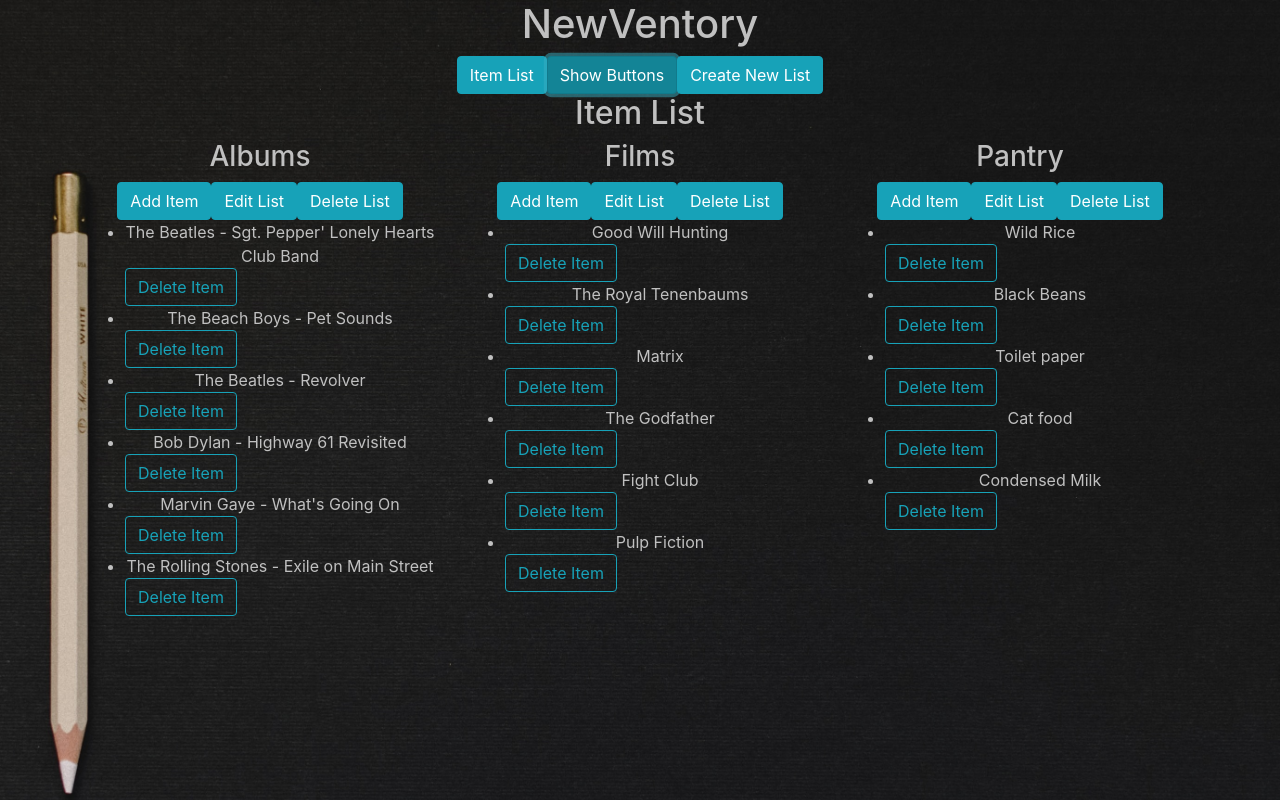
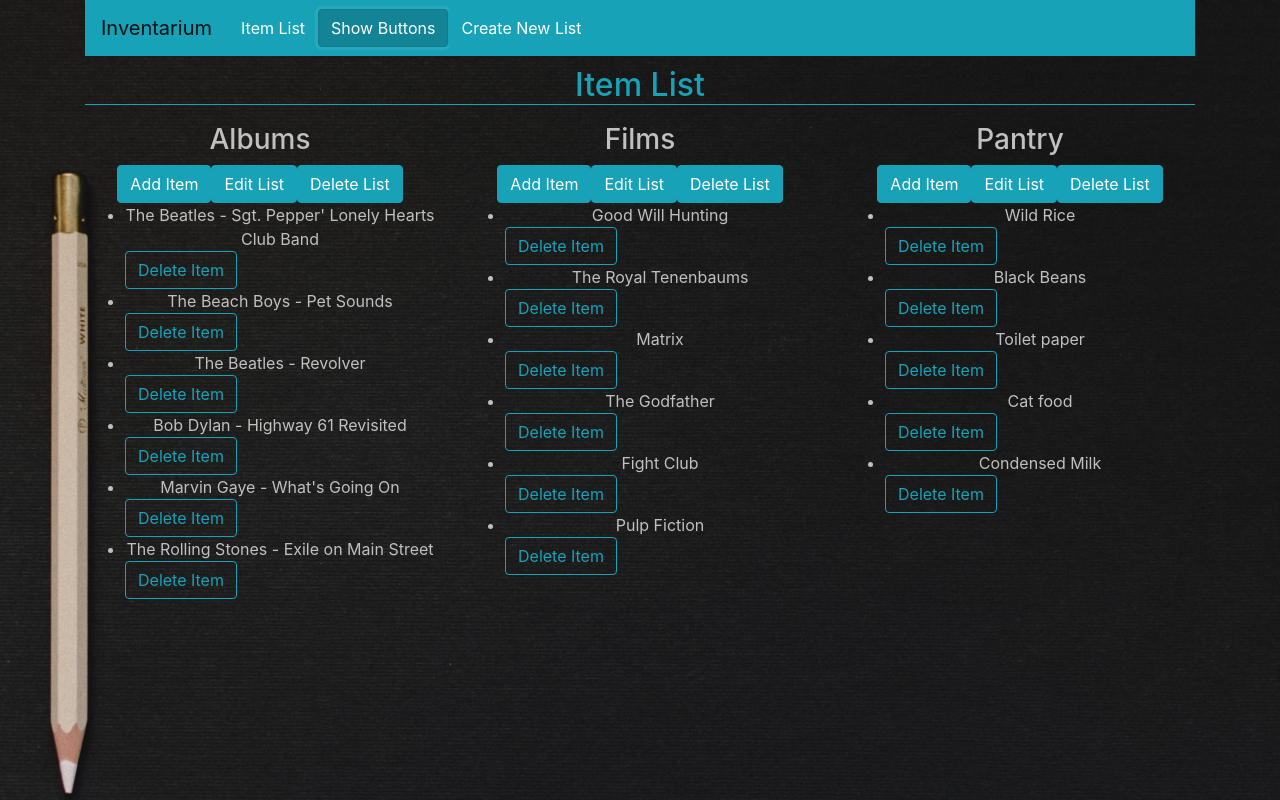
Before and after one commit to feliciaboghiu/mvp, a React (Create React App) app: page / in a window 1280 px wide. Both pictures are taken after a click on the button "Show Buttons". Built offline with nearby package versions, Linux system fonts and the light colour scheme.

Commit message:
Basic features done

```diff
--- a/src/App.css
+++ b/src/App.css
@@ -7,9 +7,20 @@ body {
   text-align: center;
 }
 
-/*.background {
-  background-color: rgba(255, 255, 255, 0.3);
-}*/
+h2 {
+  margin-top: 10px;
+  border-bottom: 1px solid #17A2B8;
+  color:#17A2B8;
+}
+
+h3 {
+  margin-top: 10px;
+
+}
+
+center{
+  text-align: center;
+}
 
 .white a {
   color: white;
@@ -27,7 +38,7 @@ body {
   text-decoration: none;
 }
 .teal a {
-  color: rgb(76, 165, 198);
+  color: #17A2B8;
 }
 
 .teal a:link  {
--- a/src/App.js
+++ b/src/App.js
@@ -8,6 +8,7 @@ import { withRouter, Router } from "react-router";
 import Error404View from './Error404View';
 import EditList from './EditList';
 import Button from 'react-bootstrap/Button';
+import Navbar from 'react-bootstrap/Navbar';
 
 
 
@@ -96,19 +97,7 @@ class App extends React.Component {
     let newList = newLists.find((l) => l.id === listId);
     newList.title = newTitle;
     newList.name = newNames;
-    //console.log(newList)
-
-    //let name = newList[nameIx].splice(nameIx)
-    //let newIx = newLists.findIndex((l) => l.id === listId);
-    //if(newNames) {
-    //
-      //newList = newList.splice(newIx, 1, newNames);
-    //}
-
-    //newLists = newLists.splice(newLists[newIx], 1, newList);
-    //console.log("newLists: ", newLists)
     this.setState({lists: newLists})
-    //console.log(newLists)
     this.props.history.push('/');
 
   }
@@ -117,20 +106,15 @@ class App extends React.Component {
 
       return (
         <div className="container">
-          <h1>NewVentory</h1>
 
           <div className="white">
-            <Button variant="info"><NavLink to='/' exact activeClassName='selected'>Item List</NavLink></Button>
-            <Button variant="info" onClick={(e)=>this.showButtons(e)}>Show Buttons</Button>
-            <Button variant="info"><NavLink to='/addlist' activeClassName='selected'>Create New List</NavLink></Button>
+            <Navbar bg='info' expand="lg">
+              <Navbar.Brand>Inventarium</Navbar.Brand>
+              <Button variant="info"><NavLink to='/' exact activeClassName='selected'>Item List</NavLink></Button>
+              <Button variant="info" onClick={(e)=>this.showButtons(e)}>Show Buttons</Button>
+              <Button variant="info"><NavLink to='/addlist' activeClassName='selected'>Create New List</NavLink></Button>
+            </Navbar>
           </div>
-              {/*{(this.state.view === itemList)
-                ? <ItemList />
-                : (this.state.view === 2)
-                  ? <InsertForm addListItem={newName => this.addListItem(newName)} />
-                  : (this.state.view === 3)
-                    ? <NewList addNewList={newList => this.addNewList(newList)} changeView={isView => this.changeView(isView)} />
-                    : ''}*/}
 
             <Switch>
 
--- a/src/ItemList.js
+++ b/src/ItemList.js
@@ -42,10 +42,12 @@ class ItemList extends React.Component {
                                     className={this.props.isShown ? 'underlined' : 'none'}>
                                     <li key={n}>
                                         {n}
-                                        <Button variant="outline-info" onClick={(e) => this.props.deleteItem(l.id, n)}
-                                                className={this.props.isShown ? 'display' : 'hide'}
-                                        >Delete Item
-                                        </Button>
+                                        <div className="centre">
+                                            <Button variant="outline-info" onClick={(e) => this.props.deleteItem(l.id, n)}
+                                                    className={this.props.isShown ? 'display' : 'hide'}
+                                            >Delete Item
+                                            </Button>
+                                        </div>
                                     </li>
                                 </div>))}
                         </ul>
```
Also changed, not shown: 1 other file (tests, documents, lock files or other folders).
